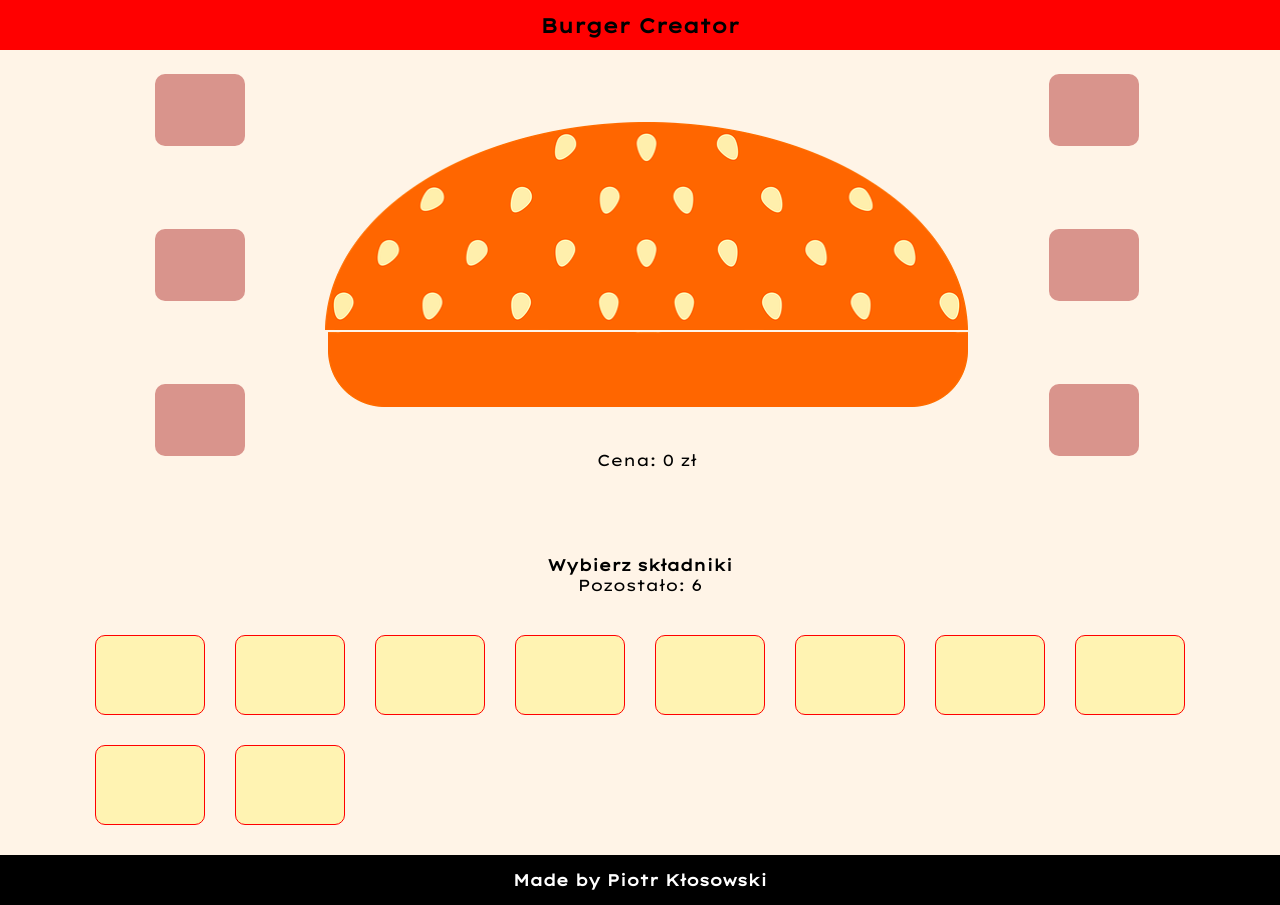
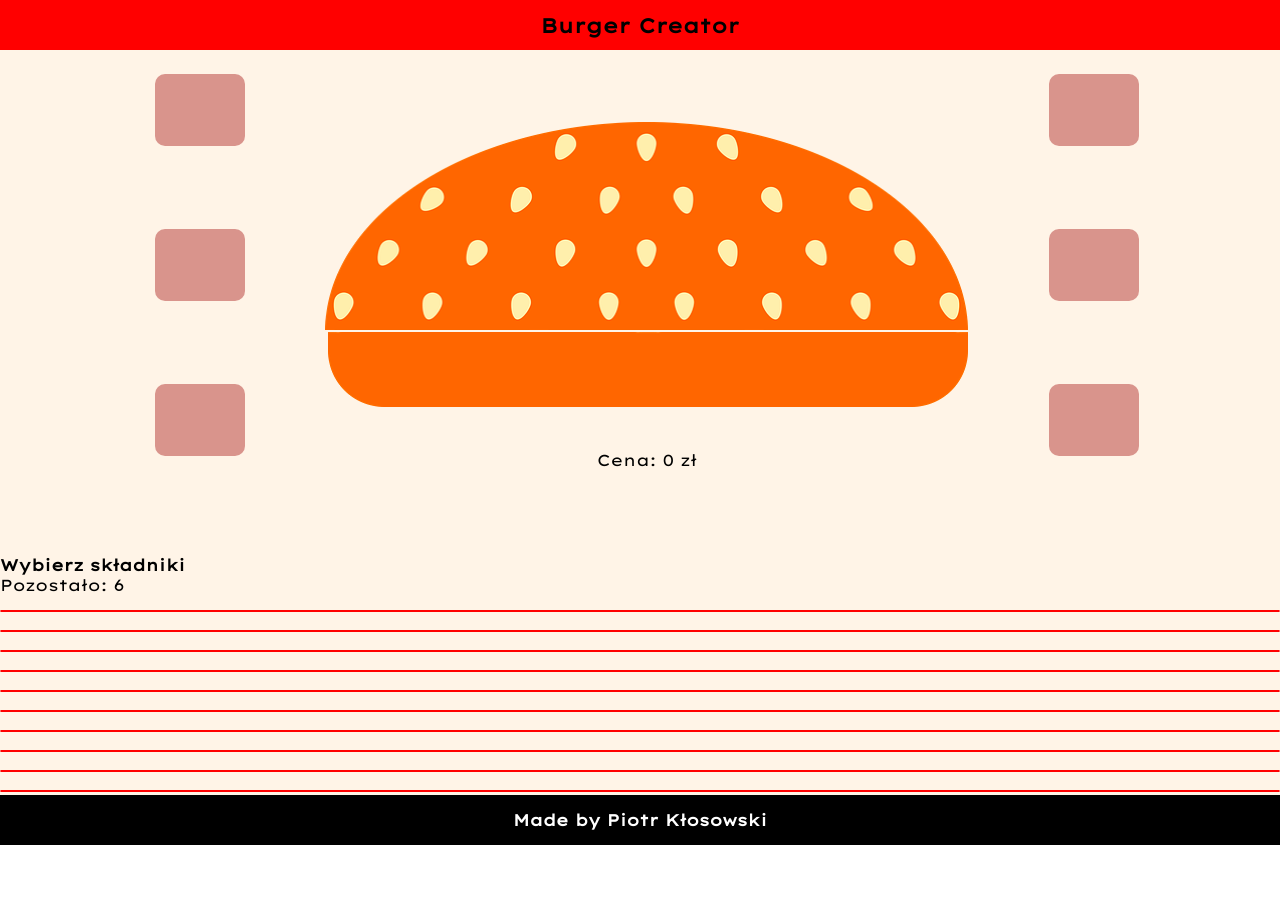
Before and after one commit to PioKl/Hamburger, a React (Create React App) app: page / in a window 1280 px wide. After the commit the page ends 845 px from the top, so only its background shows below. Built offline with nearby package versions, Linux system fonts and the light colour scheme.

Commit message:
IngredientsList.js|Classes update (BEM Notification)

```diff
--- a/src/components/IngredientsList.js
+++ b/src/components/IngredientsList.js
@@ -8,13 +8,13 @@ const IngredientsList = () => {
     const { ingredients, maxOrder } = useContext(IngredientsContext);
     const { orderIngredients } = useContext(OrderContext);
     return (
-        <div className="ingredients-panel">
-            <div className="ingredientsLeft">
-                <h4>Wybierz składniki</h4>
-                <p>Pozostało: {maxOrder - orderIngredients.length}</p>
+        <div className="ingredientsPanel">
+            <div className="ingredientsInfo">
+                <h4 className="ingredientsInfo__title">Wybierz składniki</h4>
+                <p className="ingredientsInfo__left">Pozostało: {maxOrder - orderIngredients.length}</p>
             </div>
 
-            <div className="ingredients-list">
+            <div className="ingredientsList">
                 {ingredients.map(ingredient => {
                     return (<Ingredient ingredient={ingredient} key={ingredient.id} />);
                     /* return <li key={ingredient.id}>{ingredient.name}</li> */
```
